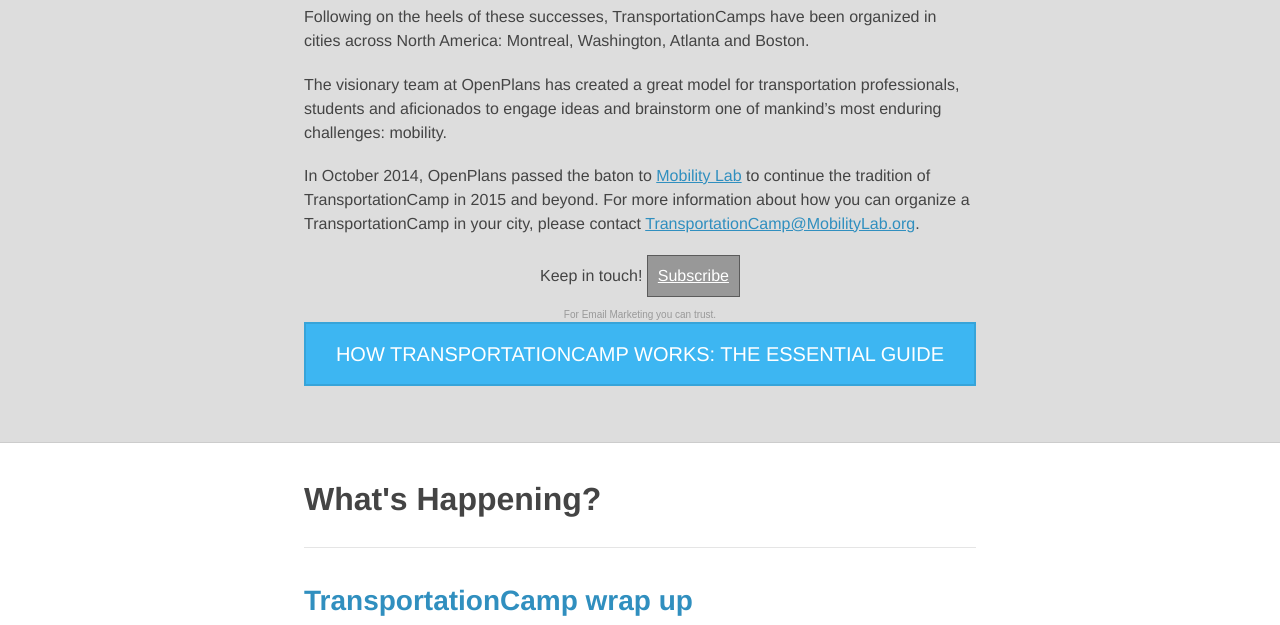
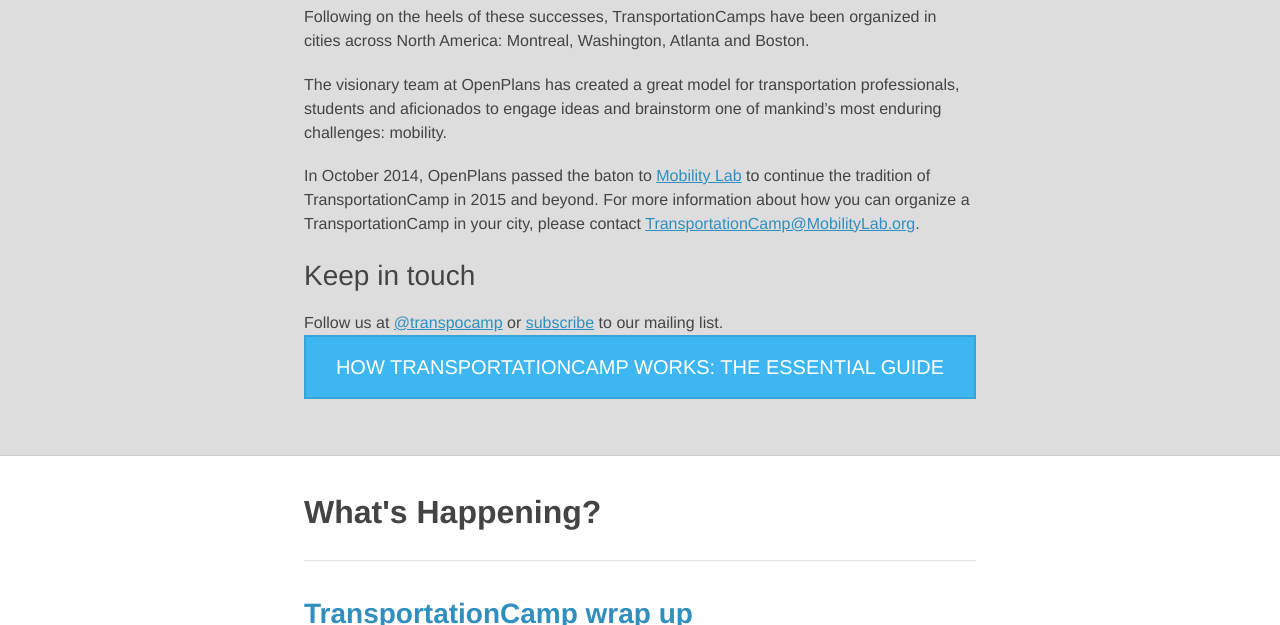
Before and after one commit to transpocamp/transportationcamp.org, a Jekyll site: the page built from index.html, in a window 1280 px wide and 900 px high, scrolled down 2275 px, cut to the strip 0-625 px from the top of the window. Built offline with Jekyll 4.4.1, drawn with Linux system fonts in a browser that asks for light colours; nearby versions of some CDN libraries; Markdown is read by kramdown in place of the engine named in the settings.

Commit message:
add twitter link to "Keep in touch"

```diff
--- a/index.html
+++ b/index.html
@@ -70,11 +70,10 @@
     organize a TransportationCamp in your city, please contact
     <a href="mailto:TransportationCamp@MobilityLab.org">TransportationCamp@MobilityLab.org</a>.
 
+        <h4>Keep in touch</h4>
+
 <!-- BEGIN: Constant Contact Email List Form Button -->
-<div align="center">
-Keep in touch! <a href="http://visitor.r20.constantcontact.com/d.jsp?llr=hya6bgfab&p=oi&m=1105083663111&sit=av57j87fb&f=baa40368-baff-4d3c-8d33-9cbfb65f83ce" class="button" style="border: 1px solid rgb(91, 91, 91); color: rgb(255, 255, 255); display: inline-block; padding: 8px 10px; text-shadow: none; border-top-left-radius: 0px; border-top-right-radius: 0px; border-bottom-right-radius: 0px; border-bottom-left-radius: 0px; background-color: rgb(152, 152, 152);">Subscribe</a>
-<!-- BEGIN: Email Marketing you can trust -->
-<div id="ctct_button_footer" align="center" style="font-family:Arial,Helvetica,sans-serif;font-size:10px;color:#999999;margin-top: 10px;">For Email Marketing you can trust.</div></div>
+Follow us at <a href="https://twitter.com/transpocamp">@transpocamp</a> or <a href="http://visitor.r20.constantcontact.com/d.jsp?llr=hya6bgfab&p=oi&m=1105083663111&sit=av57j87fb&f=baa40368-baff-4d3c-8d33-9cbfb65f83ce">subscribe</a> to our mailing list.
 
 <!-- END: Constant Contact Email List Form Button -->
 
```
